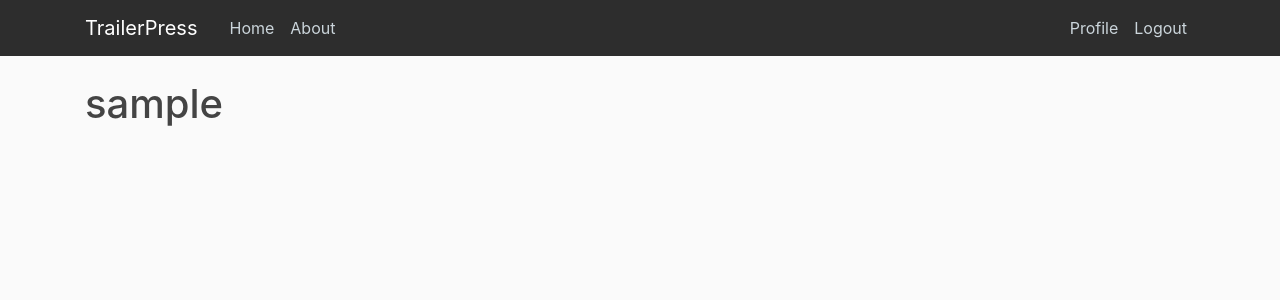
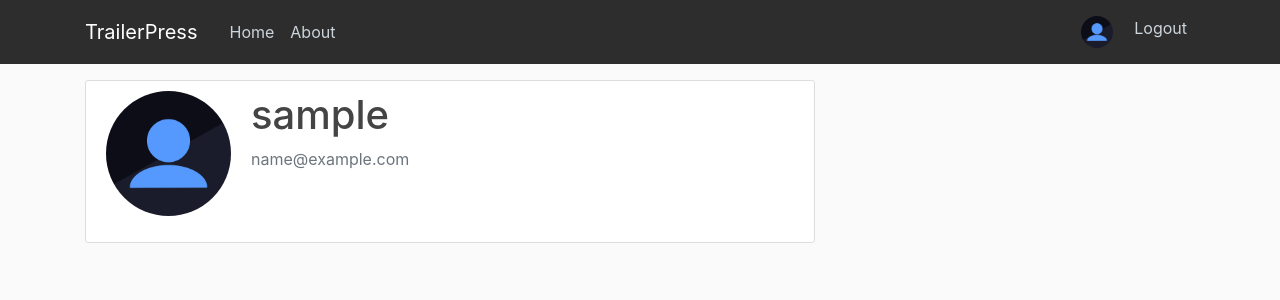
Before and after one commit to 4lm/trailer, a Django app: page /profile/ in a window 1280 px wide. Shown: the top 300 px of the page. Run offline with Django 3.2, Linux system fonts and the light colour scheme; the visitor is signed in with stand-in values (Sample User, id 1); some libraries are stand-ins or nearby versions.

Commit message:
Save profile at user creation and add profile picture

```diff
--- a/trailerapp/apps.py
+++ b/trailerapp/apps.py
@@ -3,3 +3,6 @@ from django.apps import AppConfig
 
 class TrailerappConfig(AppConfig):
     name = 'trailerapp'
+
+    def ready(self):
+        import trailerapp.signals
--- /dev/null
+++ b/trailerapp/signals.py
@@ -0,0 +1,15 @@
+from django.db.models.signals import post_save
+from django.contrib.auth.models import User
+from django.dispatch import receiver
+from .models import Profile
+
+
+@receiver(post_save, sender=User)
+def create_profile(sender, instance, created, **kwargs):
+    if created:
+        Profile.objects.create(user=instance)
+
+
+@receiver(post_save, sender=User)
+def save_profile(sender, instance, created, **kwargs):
+    instance.profile.save()
--- a/trailerapp/static/trailerapp/css/styles.css
+++ b/trailerapp/static/trailerapp/css/styles.css
@@ -30,6 +30,7 @@ ul {
 
 .site-header .navbar-nav .nav-link {
     color: #cbd5db;
+        font-size: 1rem;
 }
 
 .site-header .navbar-nav .nav-link:hover {
@@ -39,3 +40,20 @@ ul {
 .site-header .navbar-nav .nav-link.active {
     font-weight: 500;
 }
+
+.profile-img {
+    height: 125px;
+    width: 125px;
+    margin-right: 20px;
+    margin-bottom: 16px;
+}
+
+.nav-profile-img {
+    height: 32px;
+    width: 32px;
+    margin-right: 5px;
+}
+
+.profile-heading {
+    font-size: 2.5rem;
+}
--- a/trailerapp/templates/trailerapp/base.html
+++ b/trailerapp/templates/trailerapp/base.html
@@ -38,7 +38,7 @@
                 <!-- Navbar Right Side -->
                 <div class="navbar-nav">
                     {% if user.is_authenticated %}
-                        <a class="nav-item nav-link" href="{% url 'trailerapp:profile' %}">Profile</a>
+                        <a class="nav-item nav-link" href="{% url 'trailerapp:profile' %}"><img class="rounded-circle nav-profile-img" src="{{ user.profile.image.url }}"></a>
                         <a class="nav-item nav-link" href="{% url 'trailerapp:logout' %}">Logout</a>
                     {% else %}
                         <a class="nav-item nav-link" href="{% url 'trailerapp:login' %}">Login</a>
--- a/trailerapp/templates/trailerapp/profile.html
+++ b/trailerapp/templates/trailerapp/profile.html
@@ -1,4 +1,12 @@
 {% extends "trailerapp/base.html" %}
 {% block content %}
-    <h1>{{ user.username }}</h1>
+    <div class="content-section">
+        <div class="media">
+            <img class="rounded-circle profile-img" src="{{ user.profile.image.url }}">
+            <div class="media-body">
+                <h2 class="profile-heading">{{ user.username }}</h2>
+                <p class="text-secondary">{{ user.email }}</p>
+            </div>
+        </div>
+    </div>
 {% endblock content %}
--- a/trailerapp/urls.py
+++ b/trailerapp/urls.py
@@ -1,5 +1,7 @@
 from django.urls import path
 from . import views
+from django.conf import settings
+from django.conf.urls.static import static
 from django.contrib.auth import views as auth_views
 
 app_name = 'trailerapp'
@@ -11,3 +13,6 @@ urlpatterns = [
     path('profile/', views.profile, name='profile'),
     path('register/', views.register, name='register'),
 ]
+
+if settings.DEBUG:
+    urlpatterns += static(settings.MEDIA_URL, document_root=settings.MEDIA_ROOT)
```
